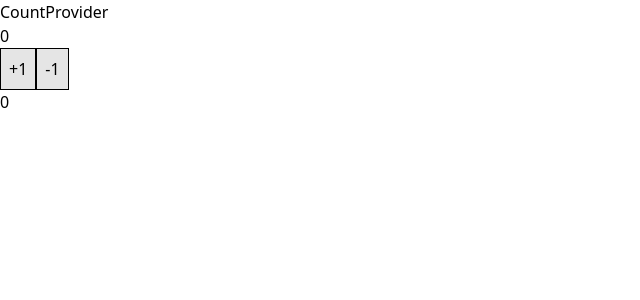
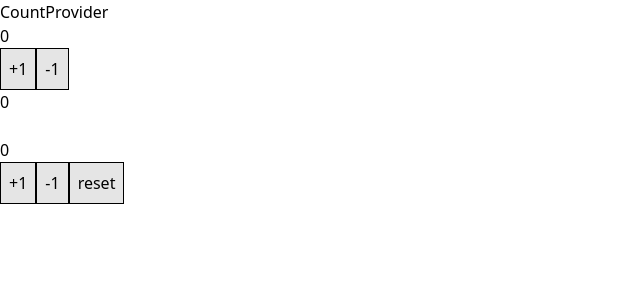
Before and after one commit to Ledtius/hooksPractice, a React (Vite) app: page / in a window 1280 px wide. Shown: the top 300 px of the page, without its empty margins (0-640 px from the left). Built offline with nearby package versions, Linux system fonts and the light colour scheme.

Commit message:
children, contextAPI - exe 6

```diff
--- a/src/App.jsx
+++ b/src/App.jsx
@@ -2,6 +2,10 @@ import Count from "./components/Count.jsx";
 import CountProvider from "./components/CountProvider.jsx";
 
 import DoubleCount from "./components/DoubleCount.jsx";
+
+import CounterDisplay from "./components/CounterDisplay.jsx";
+
+import CounterButtons from "./components/CounterButtons.jsx";
 
 function App() {
   return (
@@ -9,6 +13,10 @@ function App() {
       <CountProvider>
         <Count />
         <DoubleCount />
+        <br />
+
+        <CounterDisplay />
+        <CounterButtons />
       </CountProvider>
     </>
   );
--- /dev/null
+++ b/src/components/CounterButtons.jsx
@@ -0,0 +1,31 @@
+import { useContext } from "react";
+import { CountContext } from "./CountContext.js";
+
+const CounterButtons = () => {
+  const { increment, decrement, setCount } = useContext(CountContext);
+  return (
+    <>
+      <button
+        className="border-1 p-2 bg-neutral-200 cursor-pointer"
+        onClick={increment}
+      >
+        +1
+      </button>
+      <button
+        className="border-1 p-2 bg-neutral-200 cursor-pointer"
+        onClick={decrement}
+      >
+        -1
+      </button>
+      <button
+        className="border-1 p-2 bg-neutral-200 cursor-pointer"
+        onClick={() => {
+          setCount(0);
+        }}
+      >
+        reset
+      </button>
+    </>
+  );
+};
+export default CounterButtons;
--- /dev/null
+++ b/src/components/CounterDisplay.jsx
@@ -0,0 +1,13 @@
+import { useContext } from "react";
+import { CountContext } from "./CountContext.js";
+
+const CounterDisplay = () => {
+  const { count } = useContext(CountContext);
+
+  return (
+    <>
+      <h1>{count}</h1>
+    </>
+  );
+};
+export default CounterDisplay;
```
